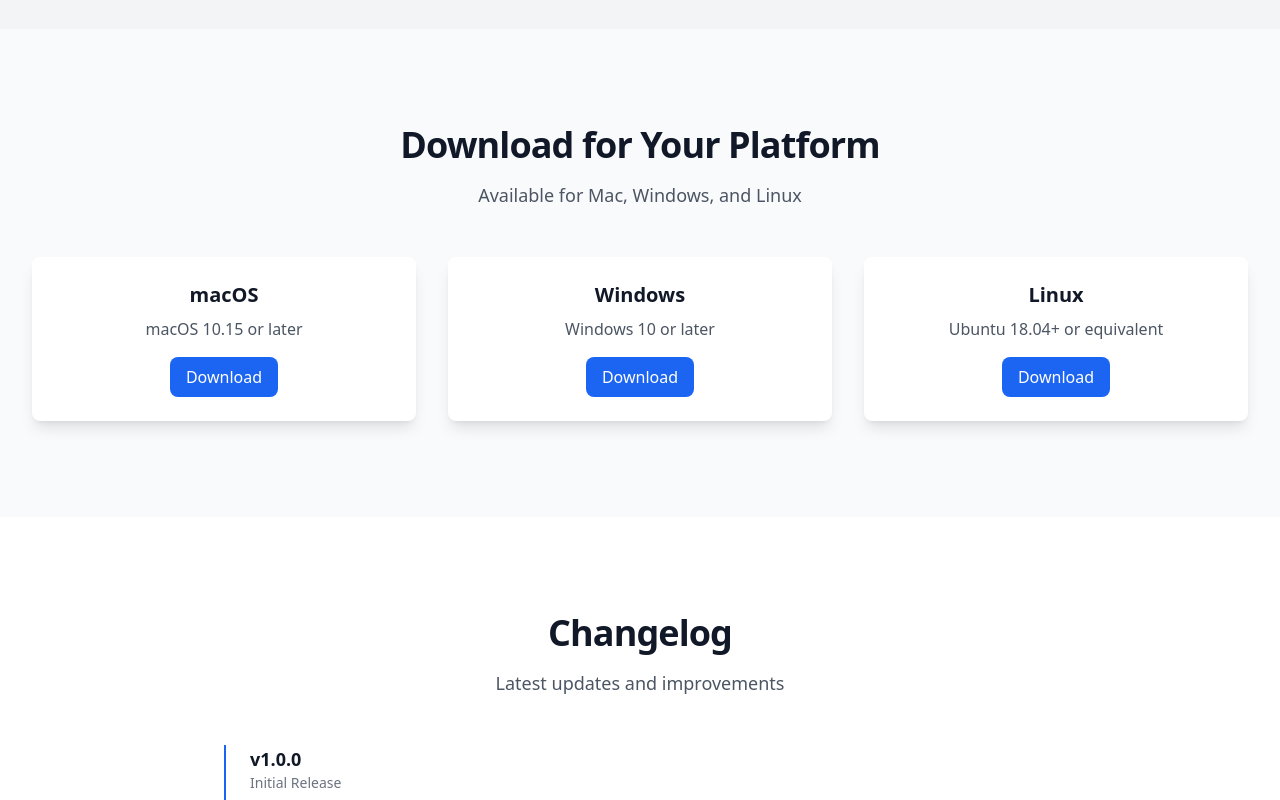
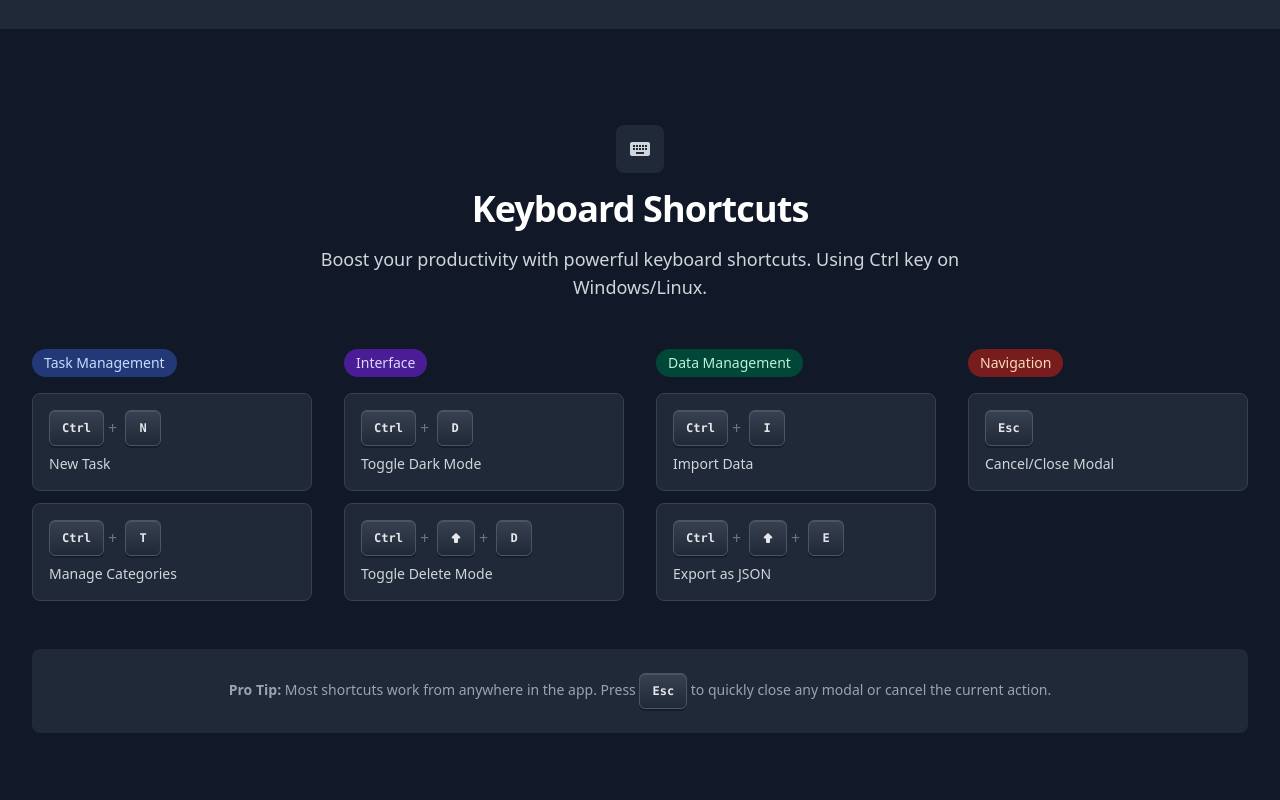
Before and after one commit to chiefpansancolt/todo-list.chiefpansancolt.dev, a Next.js app: page / in a window 1280 px wide. Shown: the part 1800-2600 px from the top of the page. Built offline with nearby package versions, Linux system fonts and the light colour scheme.

Commit message:
Add keyboard shortcut section

```diff
--- /dev/null
+++ b/app/components/KeyboardShortcuts.tsx
@@ -0,0 +1,219 @@
+"use client";
+
+import { useEffect, useState } from "react";
+import { MdKeyboard } from "react-icons/md";
+import { TbArrowBigUpFilled } from "react-icons/tb";
+import { MdKeyboardCommandKey } from "react-icons/md";
+
+interface Shortcut {
+  keys: (string | React.ReactElement)[];
+  description: string;
+  category: "task" | "mode" | "data" | "navigation";
+}
+
+export default function KeyboardShortcuts() {
+  const [isMac, setIsMac] = useState(false);
+  const [isClient, setIsClient] = useState(false);
+
+  useEffect(() => {
+    setIsClient(true);
+
+    const detectMac = (): boolean => {
+      if (typeof window === "undefined") return false;
+
+      const userAgent = window.navigator.userAgent.toLowerCase();
+      const platform = window.navigator.platform?.toLowerCase() || "";
+
+      return userAgent.includes("mac") || platform.includes("mac");
+    };
+
+    setIsMac(detectMac());
+  }, []);
+
+  const getModifierKey = () =>
+    isMac ? <MdKeyboardCommandKey className="h-3 w-3" /> : "Ctrl";
+  const getShiftIcon = () => <TbArrowBigUpFilled className="h-3 w-3" />;
+
+  const shortcuts: Shortcut[] = [
+    {
+      keys: [getModifierKey(), "N"],
+      description: "New Task",
+      category: "task",
+    },
+    {
+      keys: [getModifierKey(), "T"],
+      description: "Manage Categories",
+      category: "task",
+    },
+    {
+      keys: [getModifierKey(), "D"],
+      description: "Toggle Dark Mode",
+      category: "mode",
+    },
+    {
+      keys: [getModifierKey(), getShiftIcon(), "D"],
+      description: "Toggle Delete Mode",
+      category: "mode",
+    },
+    {
+      keys: [getModifierKey(), "I"],
+      description: "Import Data",
+      category: "data",
+    },
+    {
+      keys: [getModifierKey(), getShiftIcon(), "E"],
+      description: "Export as JSON",
+      category: "data",
+    },
+    {
+      keys: ["Esc"],
+      description: "Cancel/Close Modal",
+      category: "navigation",
+    },
+  ];
+
+  const categories = {
+    task: {
+      title: "Task Management",
+      color: "bg-blue-100 dark:bg-blue-900 text-blue-800 dark:text-blue-200",
+      keyColor:
+        "bg-blue-50 dark:bg-blue-800 border-blue-200 dark:border-blue-600",
+    },
+    mode: {
+      title: "Interface",
+      color:
+        "bg-purple-100 dark:bg-purple-900 text-purple-800 dark:text-purple-200",
+      keyColor:
+        "bg-purple-50 dark:bg-purple-800 border-purple-200 dark:border-purple-600",
+    },
+    data: {
+      title: "Data Management",
+      color:
+        "bg-green-100 dark:bg-green-900 text-green-800 dark:text-green-200",
+      keyColor:
+        "bg-green-50 dark:bg-green-800 border-green-200 dark:border-green-600",
+    },
+    navigation: {
+      title: "Navigation",
+      color:
+        "bg-orange-100 dark:bg-orange-900 text-orange-800 dark:text-orange-200",
+      keyColor:
+        "bg-orange-50 dark:bg-orange-800 border-orange-200 dark:border-orange-600",
+    },
+  };
+
+  const KeyboardKey = ({
+    keyContent,
+    category,
+  }: {
+    keyContent: string | React.ReactElement;
+    category: keyof typeof categories;
+  }) => (
+    <kbd
+      className={`inline-flex h-9 min-w-9 cursor-pointer items-center justify-center rounded-md border border-gray-300 bg-gradient-to-b from-gray-50 to-gray-200 px-3 py-2 text-xs font-bold text-gray-800 shadow-[0_2px_0_0_rgba(0,0,0,0.1),inset_0_1px_0_0_rgba(255,255,255,0.5)] transition-all duration-150 hover:translate-y-[1px] hover:shadow-[0_1px_0_0_rgba(0,0,0,0.1),inset_0_1px_0_0_rgba(255,255,255,0.5)] active:translate-y-[2px] active:shadow-[inset_0_1px_2px_0_rgba(0,0,0,0.2)] dark:border-gray-600 dark:from-gray-700 dark:to-gray-800 dark:text-gray-200 dark:shadow-[0_2px_0_0_rgba(0,0,0,0.3),inset_0_1px_0_0_rgba(255,255,255,0.1)]`}
+    >
+      {keyContent}
+    </kbd>
+  );
+
+  if (!isClient) {
+    return (
+      <section id="shortcuts" className="bg-white py-24 dark:bg-gray-900">
+        <div className="mx-auto max-w-screen-xl px-4 sm:px-6 lg:px-8">
+          <div className="text-center">
+            <div className="mb-4 flex justify-center">
+              <div className="flex h-12 w-12 items-center justify-center rounded-lg bg-gray-100 dark:bg-gray-800">
+                <MdKeyboard className="h-6 w-6 text-gray-600 dark:text-gray-300" />
+              </div>
+            </div>
+            <h2 className="mb-4 text-3xl font-bold tracking-tight text-gray-900 sm:text-4xl dark:text-white">
+              Keyboard Shortcuts
+            </h2>
+            <p className="mx-auto max-w-2xl text-lg text-gray-600 dark:text-gray-300">
+              Loading shortcuts...
+            </p>
+          </div>
+        </div>
+      </section>
+    );
+  }
+
+  return (
+    <section id="shortcuts" className="bg-white py-24 dark:bg-gray-900">
+      <div className="mx-auto max-w-screen-xl px-4 sm:px-6 lg:px-8">
+        <div className="text-center">
+          <div className="mb-4 flex justify-center">
+            <div className="flex h-12 w-12 items-center justify-center rounded-lg bg-gray-100 dark:bg-gray-800">
+              <MdKeyboard className="h-6 w-6 text-gray-600 dark:text-gray-300" />
+            </div>
+          </div>
+          <h2 className="mb-4 text-3xl font-bold tracking-tight text-gray-900 sm:text-4xl dark:text-white">
+            Keyboard Shortcuts
+          </h2>
+          <p className="mx-auto mb-12 max-w-2xl text-lg text-gray-600 dark:text-gray-300">
+            Boost your productivity with powerful keyboard shortcuts.
+            {isMac
+              ? " Using Command (⌘) key on macOS."
+              : " Using Ctrl key on Windows/Linux."}
+          </p>
+        </div>
+
+        <div className="grid gap-8 md:grid-cols-2 lg:grid-cols-4">
+          {Object.entries(categories).map(([categoryKey, categoryInfo]) => {
+            const categoryShortcuts = shortcuts.filter(
+              (shortcut) => shortcut.category === categoryKey,
+            );
+
+            if (categoryShortcuts.length === 0) return null;
+
+            return (
+              <div key={categoryKey} className="space-y-4">
+                <div
+                  className={`inline-flex rounded-full px-3 py-1 text-sm font-medium ${categoryInfo.color}`}
+                >
+                  {categoryInfo.title}
+                </div>
+
+                <div className="space-y-3">
+                  {categoryShortcuts.map((shortcut, index) => (
+                    <div
+                      key={index}
+                      className="rounded-lg border border-gray-200 bg-gray-50 p-4 transition-all hover:border-gray-300 hover:shadow-md dark:border-gray-700 dark:bg-gray-800 dark:hover:border-gray-600"
+                    >
+                      <div className="mb-2 flex flex-wrap gap-1">
+                        {shortcut.keys.map((key, keyIndex) => (
+                          <span key={keyIndex} className="flex items-center">
+                            <KeyboardKey
+                              keyContent={key}
+                              category={shortcut.category}
+                            />
+                            {keyIndex < shortcut.keys.length - 1 && (
+                              <span className="mx-1 text-gray-400 dark:text-gray-500">
+                                +
+                              </span>
+                            )}
+                          </span>
+                        ))}
+                      </div>
+                      <p className="text-sm text-gray-600 dark:text-gray-300">
+                        {shortcut.description}
+                      </p>
+                    </div>
+                  ))}
+                </div>
+              </div>
+            );
+          })}
+        </div>
+
+        <div className="mt-12 rounded-lg bg-gray-50 p-6 text-center dark:bg-gray-800">
+          <p className="text-sm text-gray-600 dark:text-gray-400">
+            <strong>Pro Tip:</strong> Most shortcuts work from anywhere in the
+            app. Press <KeyboardKey keyContent="Esc" category="navigation" /> to
+            quickly close any modal or cancel the current action.
+          </p>
+        </div>
+      </div>
+    </section>
+  );
+}
--- a/app/components/Navigation.tsx
+++ b/app/components/Navigation.tsx
@@ -119,8 +119,6 @@ export default function Navigation() {
           ))}
         </Dropdown>
 
-        <DarkThemeToggle className="rounded-lg p-2 text-gray-500 hover:bg-gray-100 dark:text-gray-400 dark:hover:bg-gray-700" />
-
         <NavbarToggle />
       </div>
 
--- a/app/layout.tsx
+++ b/app/layout.tsx
@@ -1,4 +1,3 @@
-import { ThemeModeScript } from "flowbite-react";
 import type { Metadata } from "next";
 import { Geist, Geist_Mono } from "next/font/google";
 import "./globals.css";
@@ -53,11 +52,9 @@ export default function RootLayout({
 }>) {
   return (
     <html lang="en" suppressHydrationWarning>
-      <head>
-        <ThemeModeScript />
-      </head>
+      <head></head>
       <body
-        className={`${geistSans.variable} ${geistMono.variable} antialiased`}
+        className={`${geistSans.variable} ${geistMono.variable} dark antialiased`}
       >
         {children}
       </body>
--- a/app/page.tsx
+++ b/app/page.tsx
@@ -1,6 +1,7 @@
 import Navigation from "@/comps/Navigation";
 import Hero from "@/comps/Hero";
 import Features from "@/comps/Features";
+import KeyboardShortcuts from "@/comps/KeyboardShortcuts";
 
 export default function Home() {
   return (
@@ -10,6 +11,7 @@ export default function Home() {
 
       <main className="bg-white dark:bg-gray-900">
         <Features />
+        <KeyboardShortcuts />
 
         {/* Downloads Section */}
         <section id="downloads" className="bg-gray-50 py-24 dark:bg-gray-800">
```
